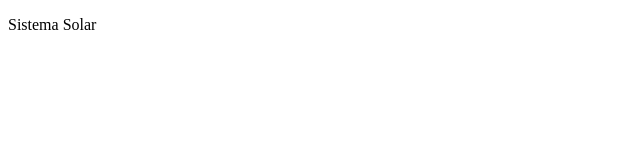
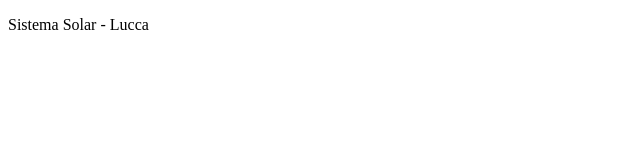
Before and after one commit to luccarendall/solar-system-project, a React (Create React App) app: page / in a window 1280 px wide. Shown: the top 160 px of the page, without its empty margins (0-640 px from the left). Built offline with nearby package versions, Linux system fonts and the light colour scheme.

Commit message:
Iniciando

```diff
--- a/src/App.js
+++ b/src/App.js
@@ -2,7 +2,7 @@ import React from 'react';
 
 class App extends React.Component {
   render() {
-    return (<p>Sistema Solar</p>);
+    return (<p>Sistema Solar - Lucca</p>);
   }
 }
 
```
